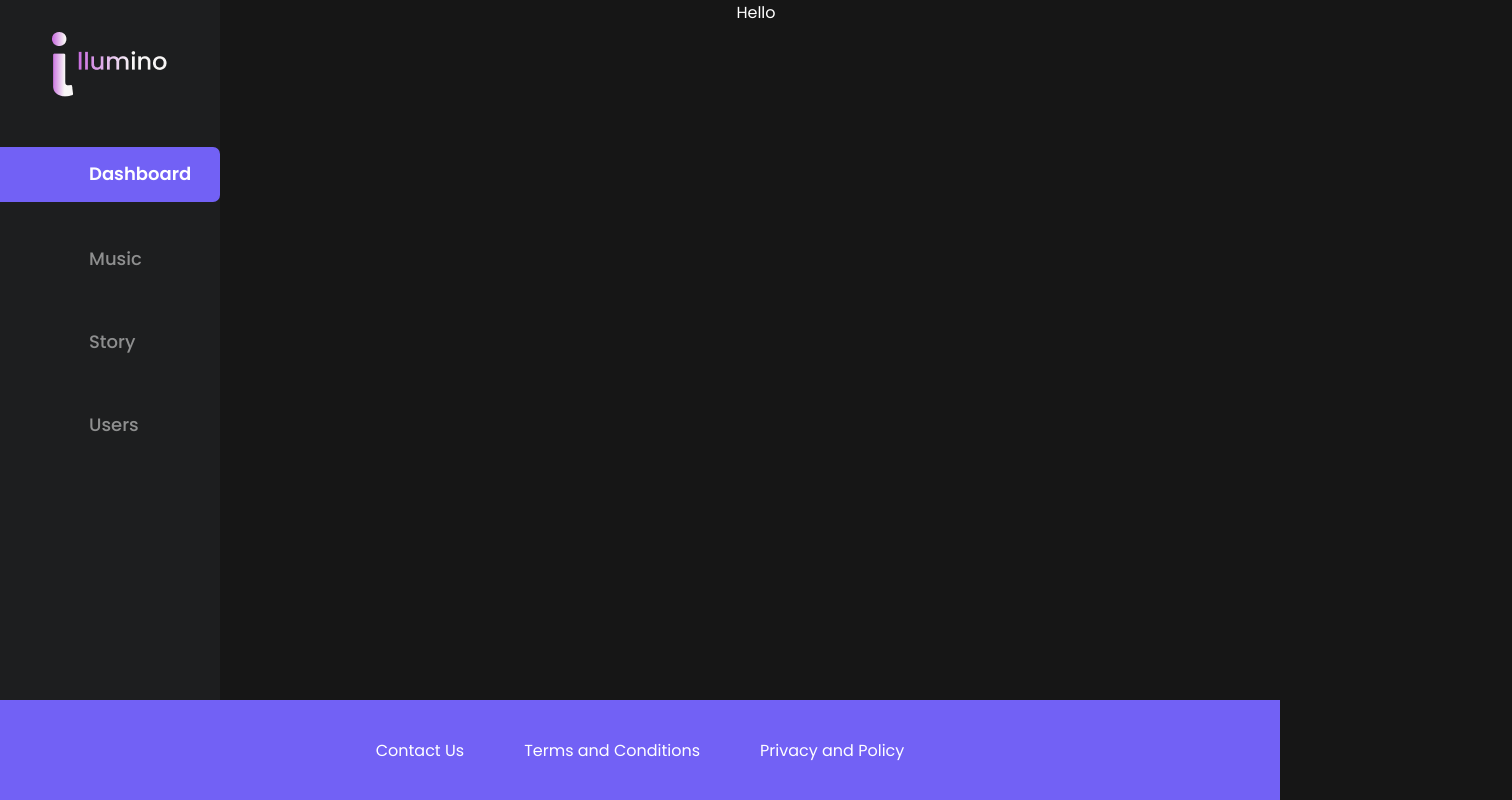
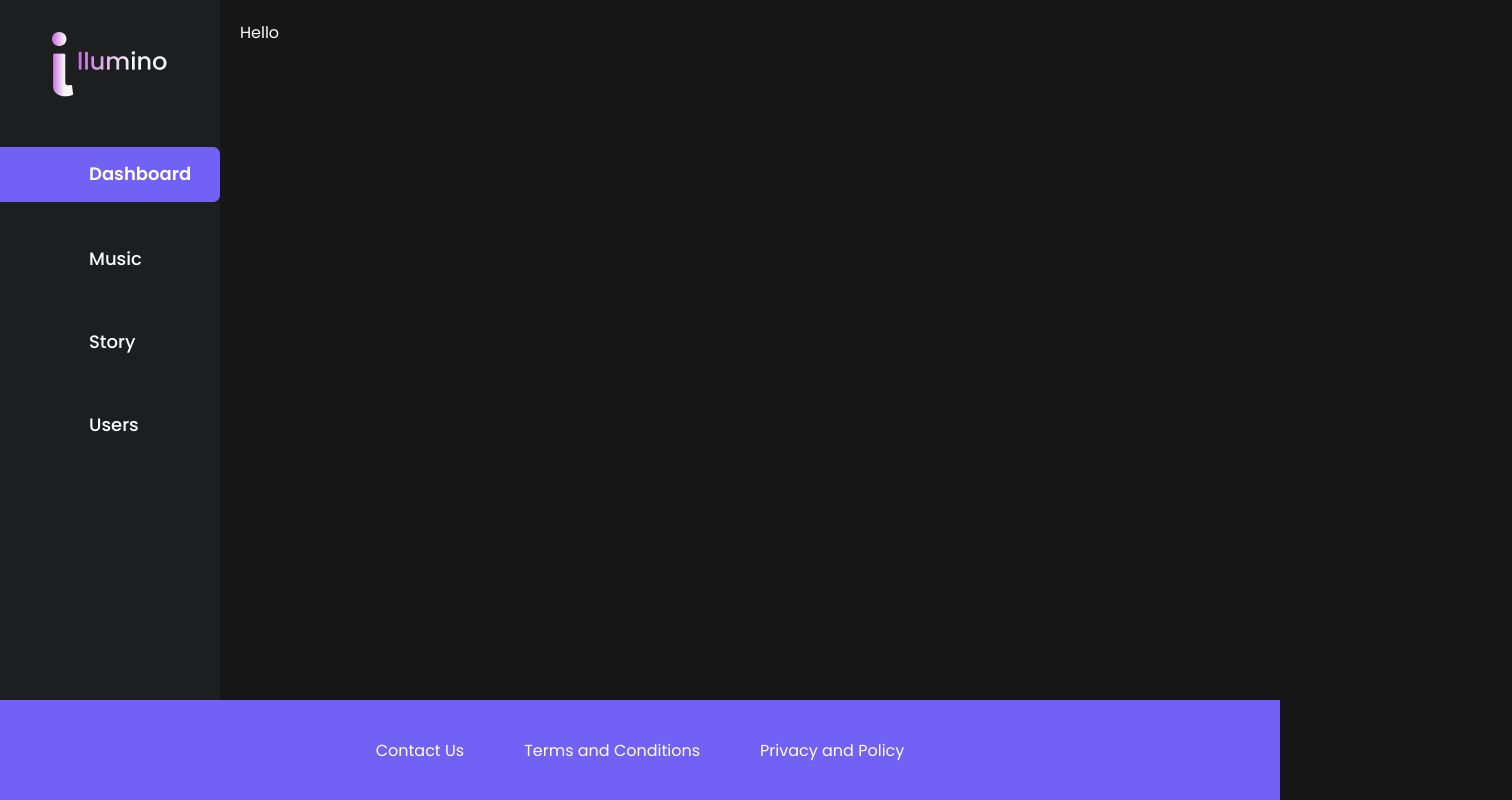
Before and after one commit to ryulikeslatte/illumino, a Next.js app: page / in a window 1280 px wide. Shown: the top 800 px of the page, 1512 px wide, since content can reach past the window. Built offline with nearby package versions, Linux system fonts and the light colour scheme.

Commit message:
main content

```diff
--- a/src/app/globals.css
+++ b/src/app/globals.css
@@ -12,6 +12,7 @@
 body {
   background-color: var(--bg);
   color: var(--text);
+  display: flex;
 }
 
 *{
@@ -21,6 +22,22 @@ body {
   font-family: "Poppins", sans-serif;
 }
 
+/* a {
+  text-decoration: none;
+  color: var(--textSoft);
+  font-size: 18px;
+  font-style: normal;
+  font-weight: 500;
+  line-height: normal;
+  display: flex;
+} */
+
+.container {
+  display: grid;
+  grid-template-columns: 220px 1fr;
+  height: 100vh;
+}
+
 a {
   text-decoration: none;
   color: var(--textSoft);
@@ -28,13 +45,13 @@ a {
   font-style: normal;
   font-weight: 500;
   line-height: normal;
+  color: white;
+  text-align: center;
   display: flex;
 }
 
-.container {
-  width: 1512px;
-  height: 982px;
-  min-width: 100vh;
-  margin: auto;
-  text-align: center;
+.main-content {
+  padding: 20px;
+  background-color: var(--bg);
+  overflow-y: auto;
 }
--- a/src/app/layout.js
+++ b/src/app/layout.js
@@ -16,7 +16,9 @@ export default function RootLayout({ children }) {
       <body className={inter.className}>
         <div className='container'>
           <Navbar />
-          {children}
+          <div className='main-content'>
+            {children}
+          </div>
           <Footer />
         </div>
       </body>
--- a/src/app/user/page.jsx
+++ b/src/app/user/page.jsx
@@ -1,5 +1,7 @@
 const UserPage = () => {
-    return <div>User page!</div>;
+    return (
+      <div>User page!</div>
+    );
   };
 
   export default UserPage;
--- a/src/components/navbar/links/Links.jsx
+++ b/src/components/navbar/links/Links.jsx
@@ -28,7 +28,7 @@ const Links = () => {
     ];
 
     return (
-        <div class={styles.container}>
+        <div className={styles.container}>
             {links.map((link=>(
                 <NavLink item={link} key={link.title}/>
             )))}
--- a/src/components/navbar/navbar.module.css
+++ b/src/components/navbar/navbar.module.css
@@ -4,7 +4,6 @@
     left: 0;
     height: 100%;
     width: 220px;
-    position: fixed;
     display: flex;
     flex-direction: column;
     flex-shrink: 0;
```
Also changed, not shown: src/components/navbar/links/navLink/navLink.module.css (+18 -0 lines), src/components/navbar/links/links.module.css (line endings or trailing spaces).
